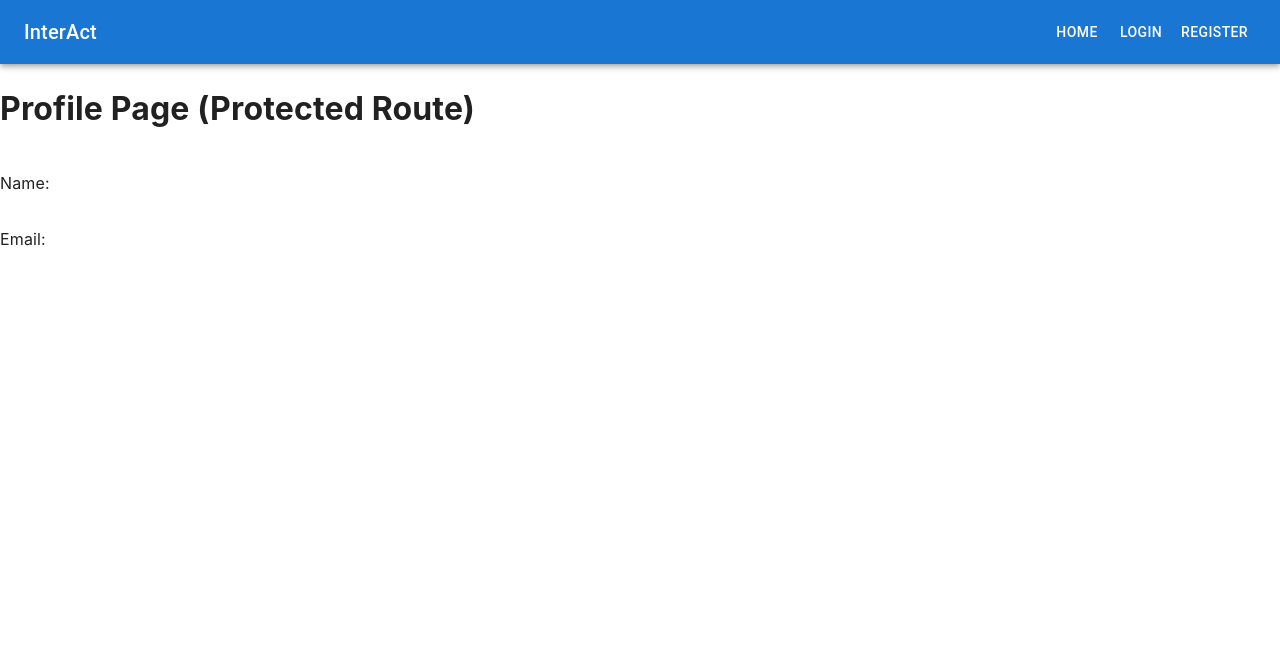
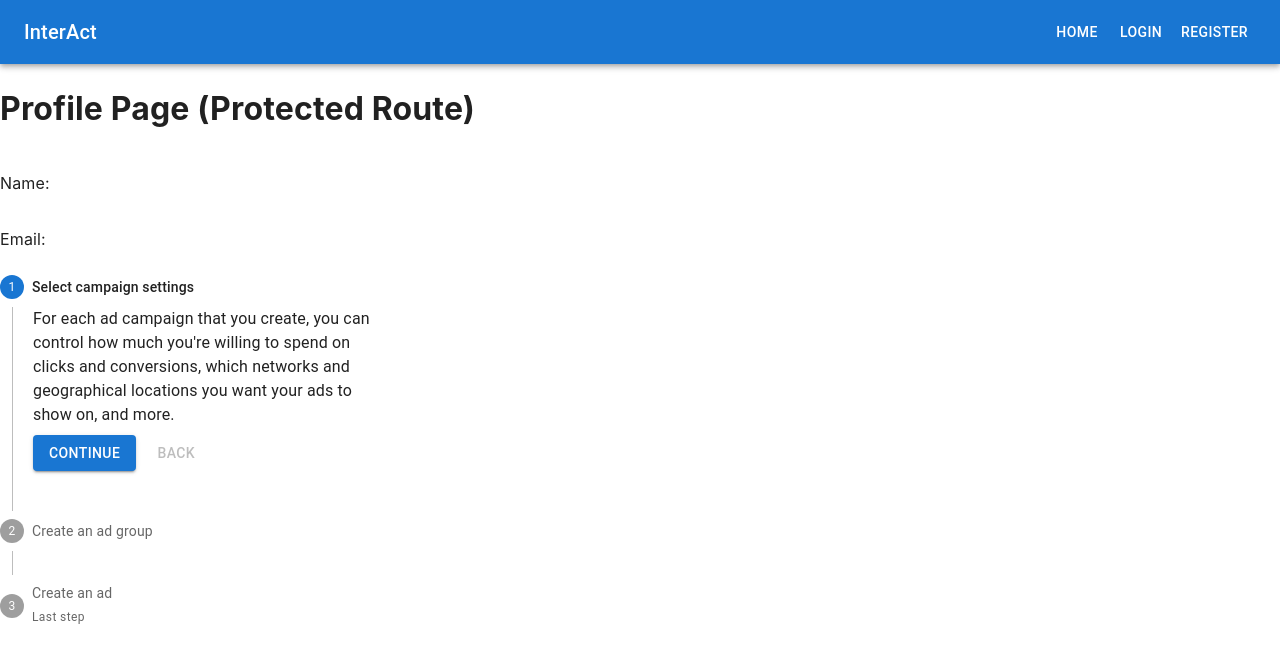
Before and after one commit to InterAct-Development/interact-frontend, a Next.js app: page /profile in a window 1280 px wide. Shown: the top 662 px of the page. Built offline with nearby package versions, Linux system fonts and the light colour scheme.

Commit message:
Added vert. stepper to display steps summary

```diff
--- /dev/null
+++ b/components/steps/steps_summary.tsx
@@ -0,0 +1,95 @@
+import * as React from 'react';
+import Box from '@mui/material/Box';
+import Stepper from '@mui/material/Stepper';
+import Step from '@mui/material/Step';
+import StepLabel from '@mui/material/StepLabel';
+import StepContent from '@mui/material/StepContent';
+import Button from '@mui/material/Button';
+import Paper from '@mui/material/Paper';
+import Typography from '@mui/material/Typography';
+
+const steps = [
+  {
+    label: 'Select campaign settings',
+    description: `For each ad campaign that you create, you can control how much
+              you're willing to spend on clicks and conversions, which networks
+              and geographical locations you want your ads to show on, and more.`,
+  },
+  {
+    label: 'Create an ad group',
+    description:
+      'An ad group contains one or more ads which target a shared set of keywords.',
+  },
+  {
+    label: 'Create an ad',
+    description: `Try out different ad text to see what brings in the most customers,
+              and learn how to enhance your ads using features like ad extensions.
+              If you run into any problems with your ads, find out how to tell if
+              they're running and how to resolve approval issues.`,
+  },
+];
+
+export default function VerticalLinearStepper() {
+  const [activeStep, setActiveStep] = React.useState(0);
+
+  const handleNext = () => {
+    setActiveStep((prevActiveStep) => prevActiveStep + 1);
+  };
+
+  const handleBack = () => {
+    setActiveStep((prevActiveStep) => prevActiveStep - 1);
+  };
+
+  const handleReset = () => {
+    setActiveStep(0);
+  };
+
+  return (
+    <Box sx={{ maxWidth: 400 }}>
+      <Stepper activeStep={activeStep} orientation="vertical">
+        {steps.map((step, index) => (
+          <Step key={step.label}>
+            <StepLabel
+              optional={
+                index === 2 ? (
+                  <Typography variant="caption">Last step</Typography>
+                ) : null
+              }
+            >
+              {step.label}
+            </StepLabel>
+            <StepContent>
+              <Typography>{step.description}</Typography>
+              <Box sx={{ mb: 2 }}>
+                <div>
+                  <Button
+                    variant="contained"
+                    onClick={handleNext}
+                    sx={{ mt: 1, mr: 1 }}
+                  >
+                    {index === steps.length - 1 ? 'Finish' : 'Continue'}
+                  </Button>
+                  <Button
+                    disabled={index === 0}
+                    onClick={handleBack}
+                    sx={{ mt: 1, mr: 1 }}
+                  >
+                    Back
+                  </Button>
+                </div>
+              </Box>
+            </StepContent>
+          </Step>
+        ))}
+      </Stepper>
+      {activeStep === steps.length && (
+        <Paper square elevation={0} sx={{ p: 3 }}>
+          <Typography>All steps completed - you&apos;re finished</Typography>
+          <Button onClick={handleReset} sx={{ mt: 1, mr: 1 }}>
+            Reset
+          </Button>
+        </Paper>
+      )}
+    </Box>
+  );
+}
--- a/pages/profile.tsx
+++ b/pages/profile.tsx
@@ -4,6 +4,8 @@
 import Router from "next/router";
 import { AppContext } from "../helpers/Context";
 import { NextPage } from "next";
+
+import StepsSummary from '../components/steps/steps_summary'
 
 const Profile: NextPage = () => {
   const appContext = useContext(AppContext);
@@ -44,6 +46,8 @@
       <h1>Profile Page (Protected Route)</h1>
       <p>{"Name: " + name ?? ""}</p>
       <p>{"Email: " + email ?? ""}</p>
+
+      <StepsSummary />
     </Body>
   );
 };
```
